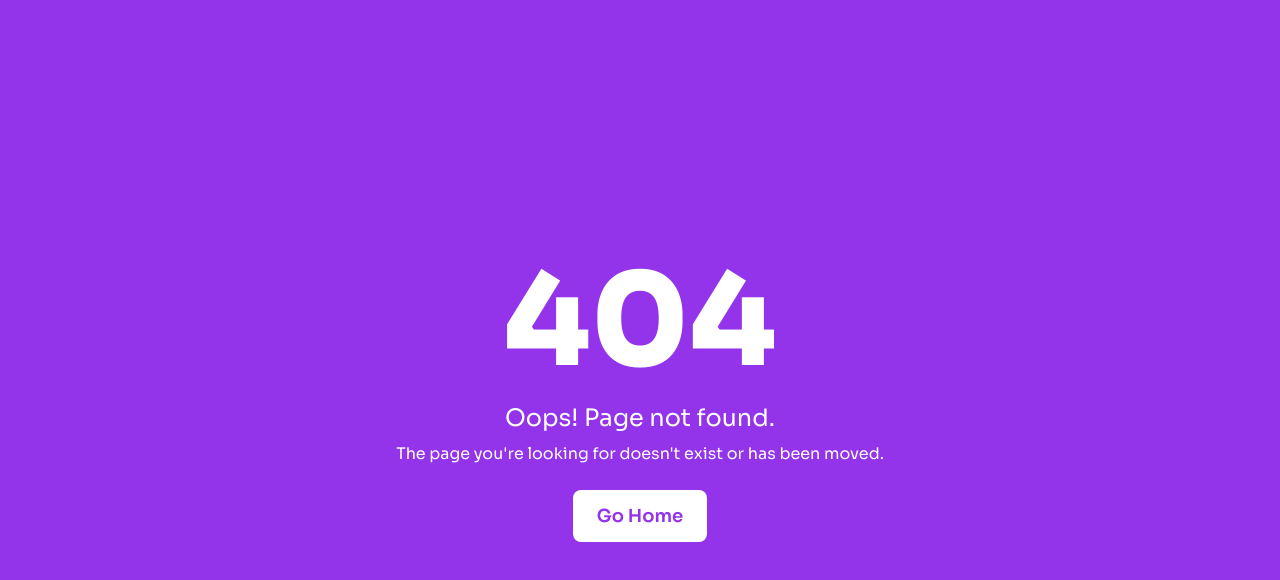
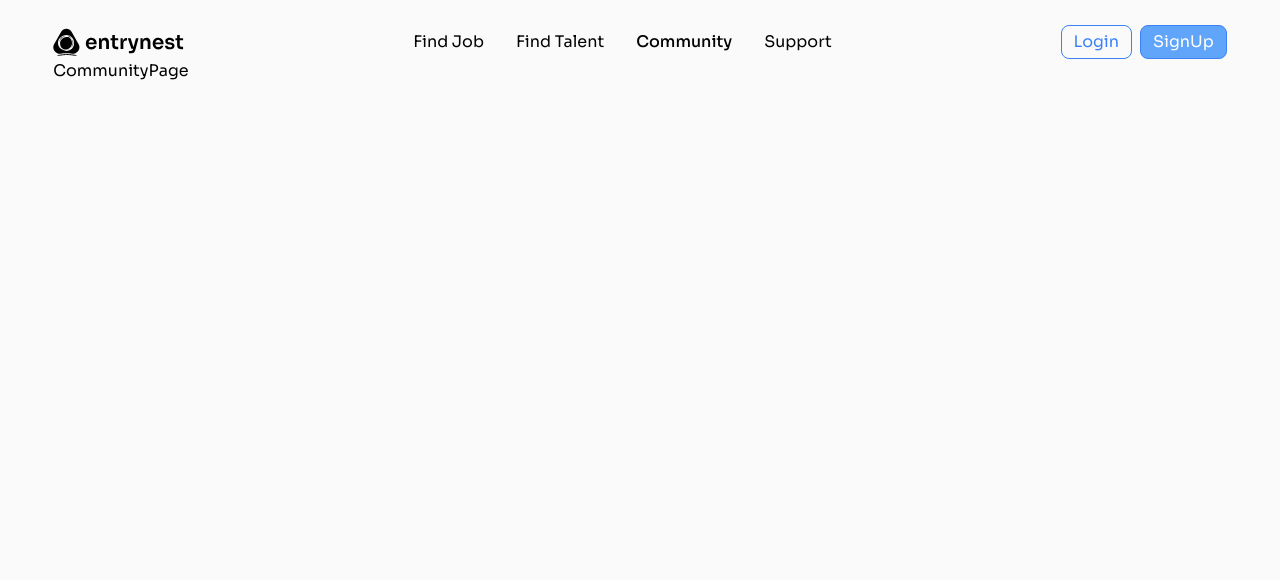
Before and after one commit to nyator/entrynest, a React (Vite) app in the folder client/: page /community in a window 1280 px wide. Before the commit this address had no page. Shown: the top 580 px of the page. Built offline with nearby package versions, Linux system fonts and the light colour scheme.

Commit message:
`Update navbar component to use NavLink from react-router and add routes for FindTalentPage and CommunityPage in main.jsx`

```diff
--- a/client/src/components/navbar.jsx
+++ b/client/src/components/navbar.jsx
@@ -1,5 +1,5 @@
 import React, { useState } from "react";
-import { Link } from "react-router";
+import { Link, NavLink } from "react-router";
 
 import { logo } from "../constants/assests";
 import Button from "../elements/button";
@@ -22,15 +22,24 @@ const Navbar = () => {
 
   return (
     <>
+      {/* DESKTOP */}
       <div className="md:flex hidden items-center justify-between">
         <img src={logo} alt="" className="" />
 
         <div className="flex flex-row gap-8 ">
           {navLinks.map((items) => {
             return (
-              <a href={items.href} key={items.id} className="">
-                {items.title}
-              </a>
+              <div className="hover:font-medium">
+                <NavLink
+                  to={items.href}
+                  key={items.id}
+                  className={({ isActive }) =>
+                    isActive ? "font-medium" : "text-black"
+                  }
+                >
+                  {items.title}
+                </NavLink>
+              </div>
             );
           })}
         </div>
--- /dev/null
+++ b/client/src/pages/CommunityPage.jsx
@@ -0,0 +1,9 @@
+import React from 'react'
+
+function CommunityPage() {
+  return (
+    <div>CommunityPage</div>
+  )
+}
+
+export default CommunityPage
--- /dev/null
+++ b/client/src/pages/FindTalentPage.jsx
@@ -0,0 +1,9 @@
+import React from 'react'
+
+function FindTalentPage() {
+  return (
+    <div>FindTalentPage</div>
+  )
+}
+
+export default FindTalentPage
--- /dev/null
+++ b/client/src/pages/SignupPage.jsx
@@ -0,0 +1,9 @@
+import React from 'react'
+
+function SignupPage() {
+  return (
+    <div>SignupPage</div>
+  )
+}
+
+export default SignupPage
```
Also changed, not shown: client/src/main.jsx (+17 -1 lines), client/src/pages/notFoundPage.jsx (line endings or trailing spaces).
